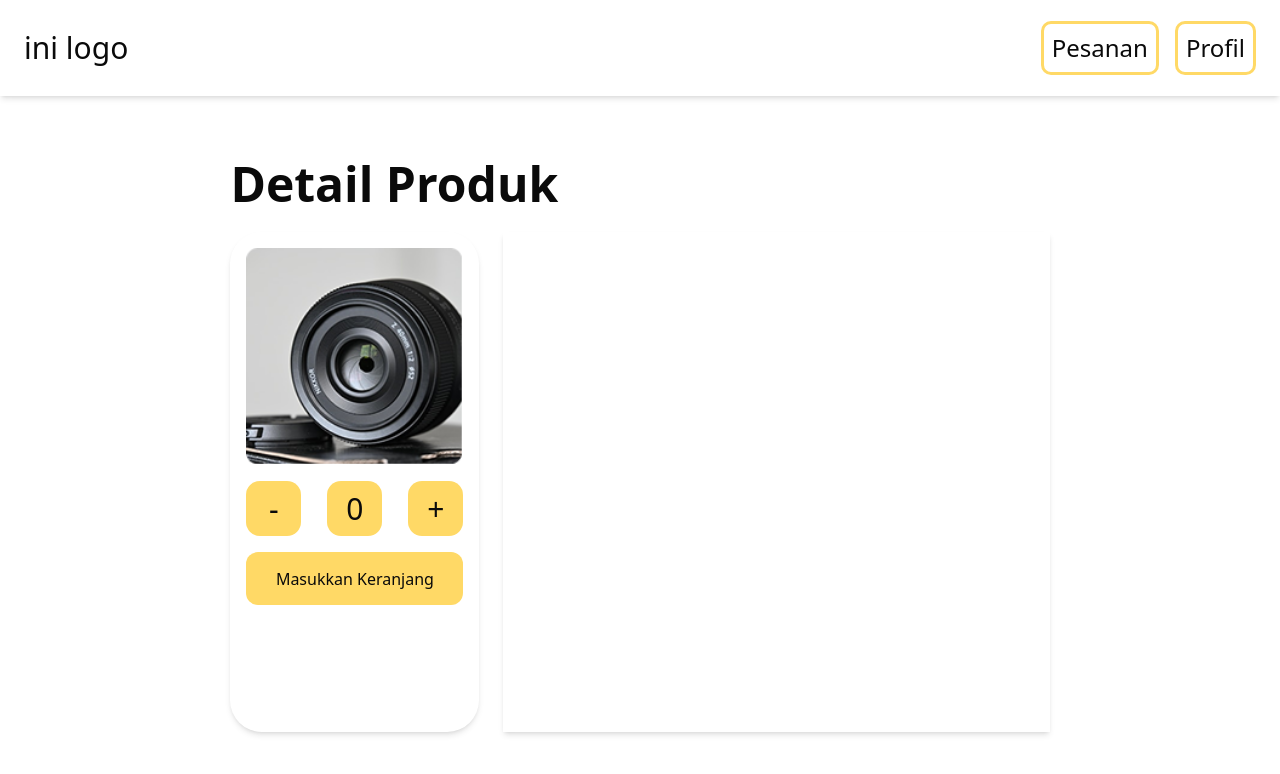
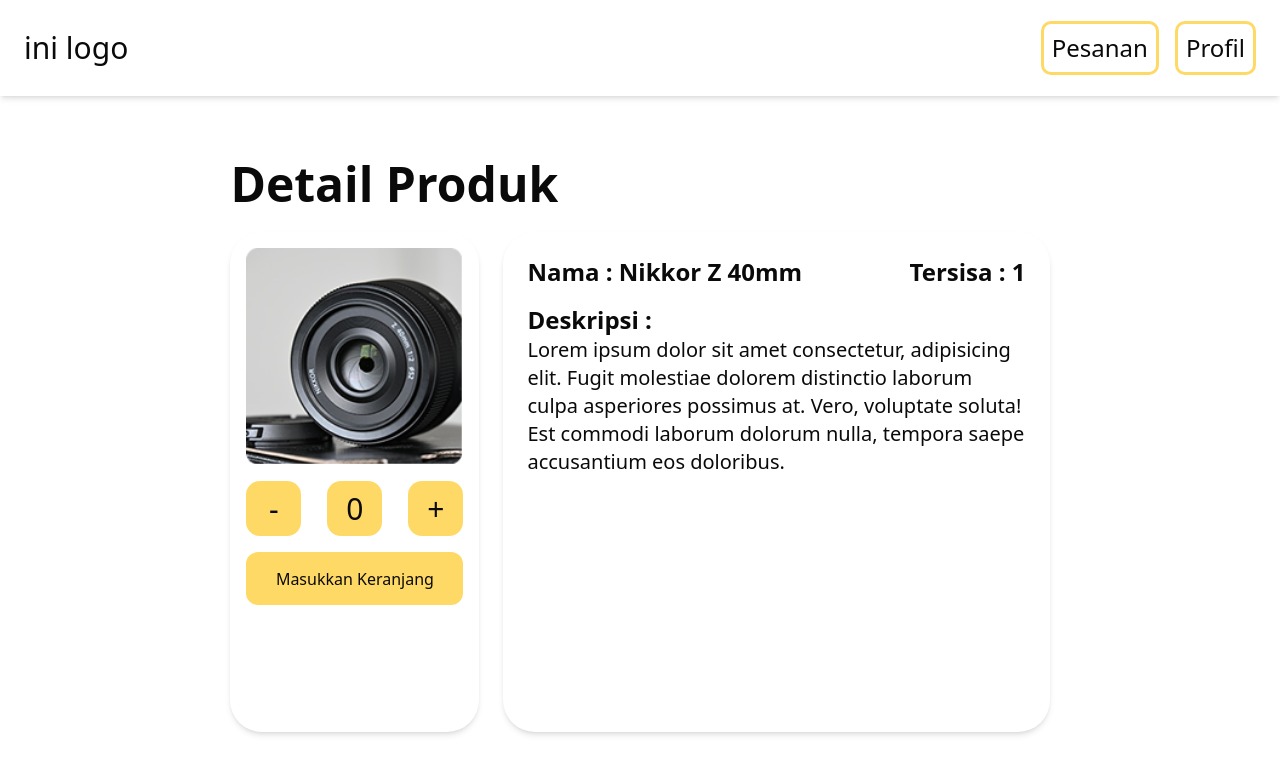
Before and after one commit to emiliojuni0r/inpoRemtalKamera-FE, a Next.js app: page /detail-product/1 in a window 1280 px wide. Shown: the top 774 px of the page. Built offline with nearby package versions, Linux system fonts and the light colour scheme.

Commit message:
add : order detail (done slicing)

```diff
--- a/app/(routes)/detail-product/[id]/page.jsx
+++ b/app/(routes)/detail-product/[id]/page.jsx
@@ -37,7 +37,17 @@ export default function DetailProductPage({ params }) {
 
                     <button className="w-full h-[53px] rounded-[12px] mt-4 bg-[#FFD966] cursor-pointercursor-pointer">Masukkan Keranjang</button>
                 </div>
-                <div className="bg-white  shadow-md">
+                <div className="bg-white flex flex-col p-6 shadow-md rounded-4xl">
+                    <div className="w-full flex justify-between">
+                        {/* nama produk */}
+                        <h1 className="text-2xl font-bold">Nama : Nikkor Z 40mm</h1>
+                        {/* jumlah stok */}
+                        <p className="text-2xl font-bold">Tersisa : 1</p>
+                    </div>
+
+                    {/* deskripsi */}
+                    <h1 className="text-2xl font-bold mt-4">Deskripsi : </h1>
+                    <p className="text-xl">Lorem ipsum dolor sit amet consectetur, adipisicing elit. Fugit molestiae dolorem distinctio laborum culpa asperiores possimus at. Vero, voluptate soluta! Est commodi laborum dolorum nulla, tempora saepe accusantium eos doloribus.</p>
                 </div>
             </div>
         </div>
```
